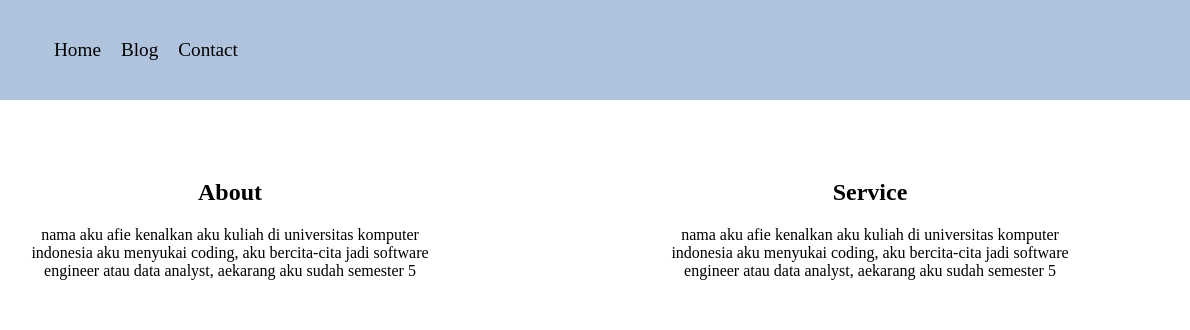
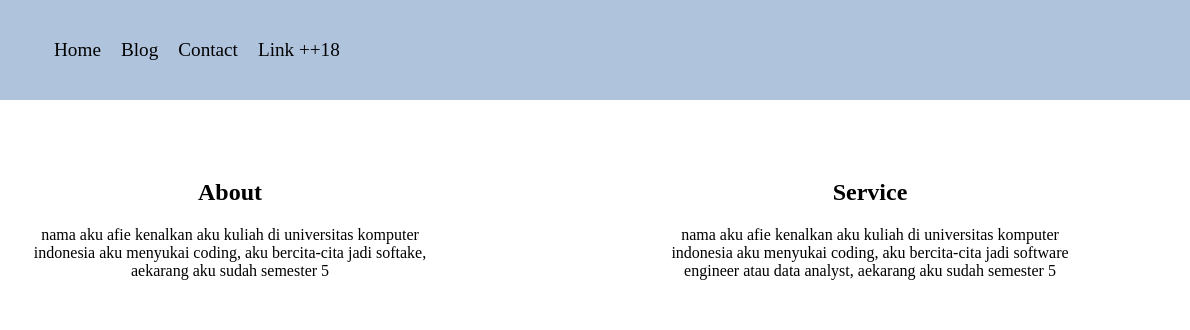
Before and after one commit to Afieee/belajar-layouting, a plain HTML site: page index.html in a window 1280 px wide. Shown: the top 330 px of the page, 90-1280 px from the left. Drawn offline with Linux system fonts and the light colour scheme.

```diff
--- a/index.html
+++ b/index.html
@@ -12,13 +12,14 @@
         <a href="">Home</a>
         <a href="">Blog</a>
         <a href="">Contact</a>
+        <a href="">Link ++18</a>
     </nav>
     <section class="first-section">
         <div class="about">
             <h1>
                 About
             </h1>
-            <p> nama aku afie kenalkan aku kuliah di universitas komputer indonesia aku menyukai coding, aku bercita-cita jadi software engineer atau data analyst, aekarang aku sudah semester 5</p>
+            <p> nama aku afie kenalkan aku kuliah di universitas komputer indonesia aku menyukai coding, aku bercita-cita jadi softake, aekarang aku sudah semester 5</p>
         </div>
         <div class="service">
             <h1>
```
